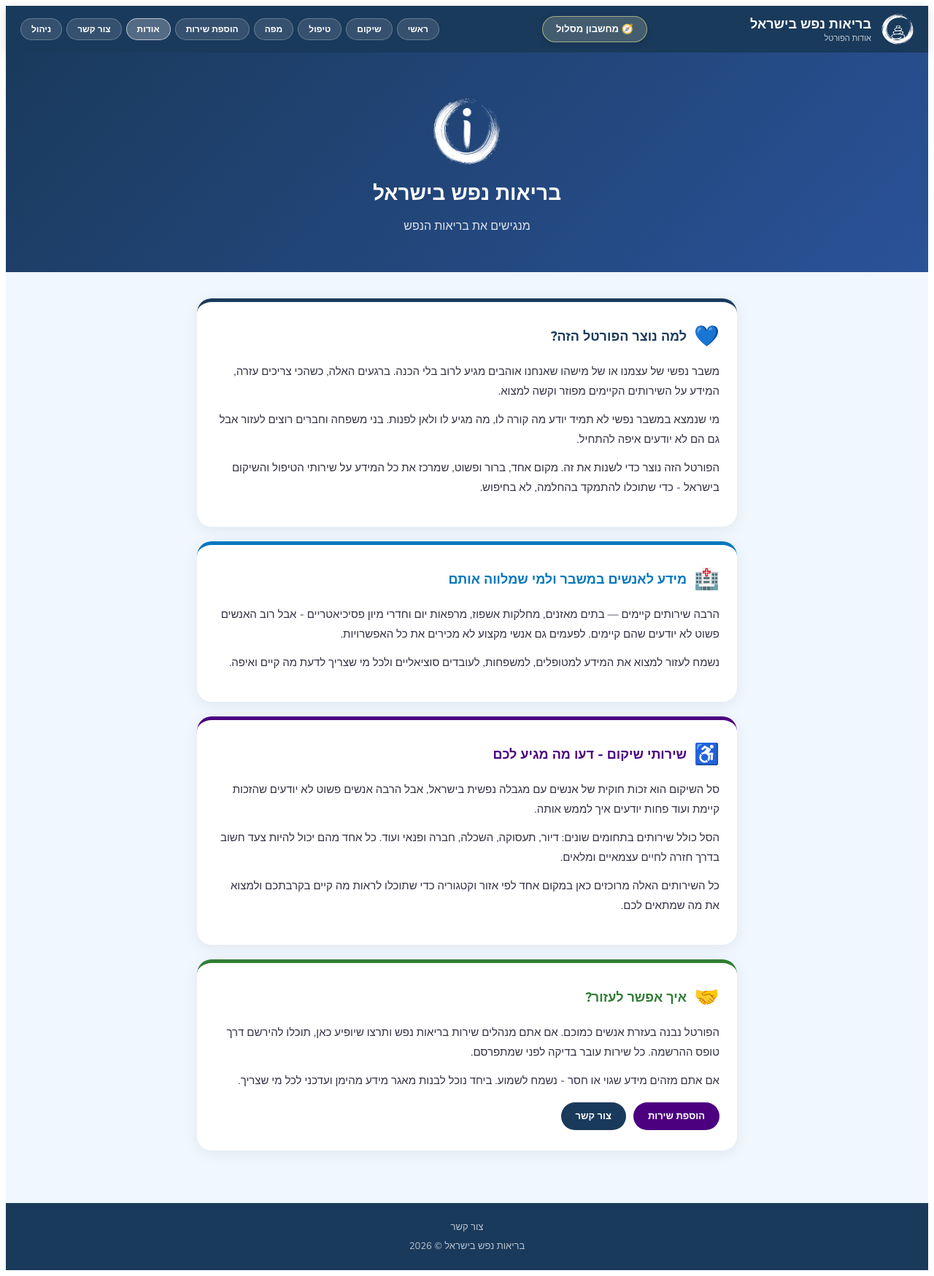
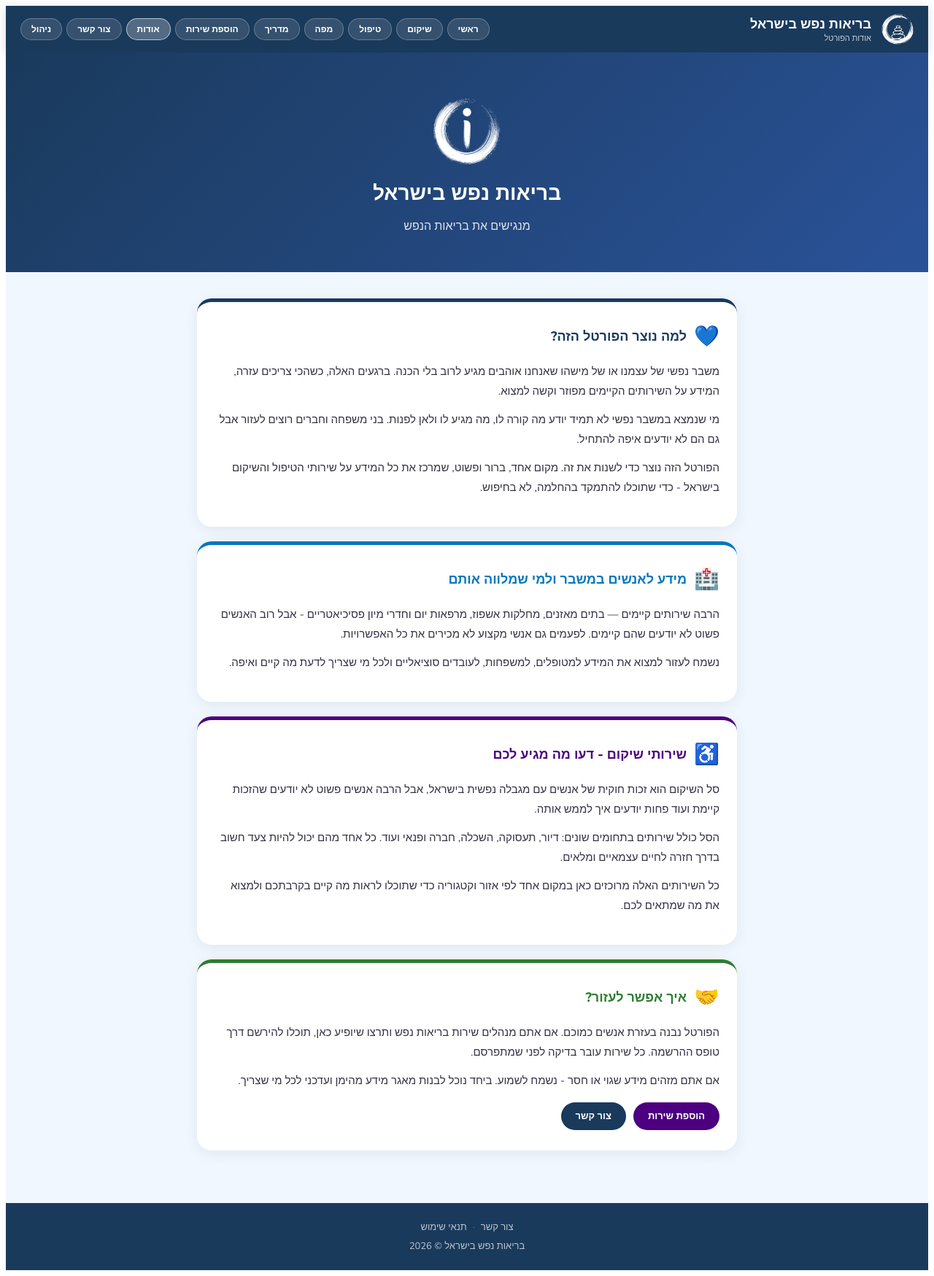
Before and after one commit to sivantelem-commits/rehab-directory, a Next.js app: page /about in a window 1280 px wide. Shown: the whole page at 73% size. Built offline with nearby package versions, Linux system fonts and the light colour scheme.

Commit message:
Update about.js

```diff
--- a/pages/about.js
+++ b/pages/about.js
@@ -1,6 +1,6 @@
 import Head from 'next/head'
 
-const NAV = [['/', 'ראשי'], ['/rehab', 'שיקום'], ['/treatment', 'טיפול'], ['/map', 'מפה'], ['/register', 'הוספת שירות'], ['/about', 'אודות'], ['/contact', 'צור קשר'], ['/admin', 'ניהול']]
+const NAV = [['/', 'ראשי'], ['/rehab', 'שיקום'], ['/treatment', 'טיפול'], ['/map', 'מפה'], ['/guide', 'מדריך'], ['/register', 'הוספת שירות'], ['/about', 'אודות'], ['/contact', 'צור קשר'], ['/admin', 'ניהול']]
 
 export default function About() {
   return (
@@ -27,15 +27,6 @@ export default function About() {
               <div style={{ fontSize: 11, opacity: 0.75 }}>אודות הפורטל</div>
             </div>
           </div>
-          <a href="/calculator" style={{
-            background: 'rgba(255,255,200,0.18)', border: '1.5px solid rgba(255,255,150,0.5)',
-            color: 'white', borderRadius: '999px', padding: '8px 18px',
-            fontWeight: 800, fontSize: 13, textDecoration: 'none',
-            display: 'flex', alignItems: 'center', gap: 6, whiteSpace: 'nowrap',
-            boxShadow: '0 2px 8px rgba(0,0,0,0.15)',
-          }}>
-            🧭 מחשבון מסלול
-          </a>
           <nav style={{ display: 'flex', gap: 6, flexWrap: 'wrap' }}>
             {NAV.map(([href, label]) => (
               <a key={href} href={href} style={{
@@ -90,6 +81,8 @@ export default function About() {
         <footer style={{ background: '#1A3A5C', color: 'rgba(255,255,255,0.7)', textAlign: 'center', padding: '24px', fontSize: 13, marginTop: 16 }}>
           <div style={{ marginBottom: 8 }}>
             <a href="/contact" style={{ color: 'rgba(255,255,255,0.7)', textDecoration: 'none' }}>צור קשר</a>
+            <span style={{ margin: '0 8px', opacity: 0.4 }}>·</span>
+            <a href="/legal" style={{ color: 'rgba(255,255,255,0.7)', textDecoration: 'none' }}>תנאי שימוש</a>
           </div>
           בריאות נפש בישראל © {new Date().getFullYear()}
         </footer>
```
